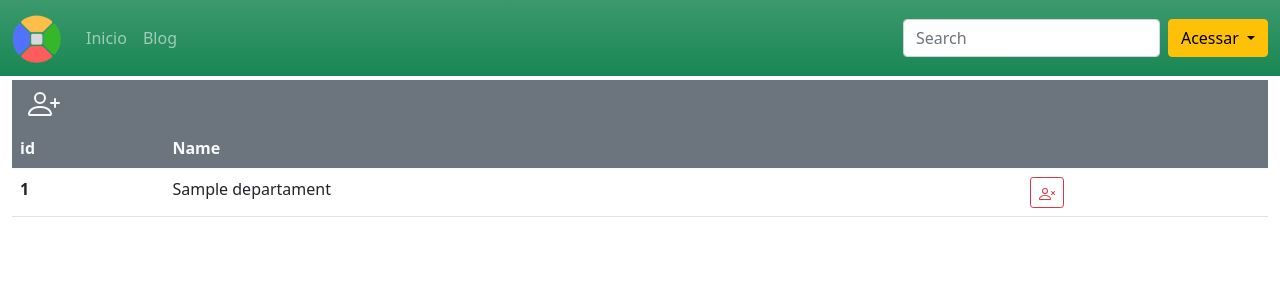
After one commit to dnetochaves/repense_rh, a Django app: template apps/departament/templates/departament/departament_list.html in a window 1280 px wide. The commit adds this page. Shown: the top 300 px of the page. Run offline with Django 3.2, Linux system fonts and the light colour scheme; the template is opened without the code that fills it: most values are stand-ins (such as "Sample title", 1, 10 or a date in 2020); some libraries are stand-ins or nearby versions.

Commit message:
rote departament

```diff
--- /dev/null
+++ b/apps/departament/templates/departament/departament_list.html
@@ -0,0 +1,55 @@
+{% extends 'base.html' %}
+
+{% block title %}
+Employee
+{% endblock title %}
+
+
+{% block main %}
+<ul class="nav bg-secondary">
+    <li class="nav-item">
+        <a class="nav-link active text-light" aria-current="page" href="{% url 'employee:employee_create' %}">
+            <svg xmlns="http://www.w3.org/2000/svg" width="32" height="32" fill="currentColor" class="bi bi-person-plus"
+                viewBox="0 0 16 16">
+                <path
+                    d="M6 8a3 3 0 1 0 0-6 3 3 0 0 0 0 6zm2-3a2 2 0 1 1-4 0 2 2 0 0 1 4 0zm4 8c0 1-1 1-1 1H1s-1 0-1-1 1-4 6-4 6 3 6 4zm-1-.004c-.001-.246-.154-.986-.832-1.664C9.516 10.68 8.289 10 6 10c-2.29 0-3.516.68-4.168 1.332-.678.678-.83 1.418-.832 1.664h10z" />
+                <path fill-rule="evenodd"
+                    d="M13.5 5a.5.5 0 0 1 .5.5V7h1.5a.5.5 0 0 1 0 1H14v1.5a.5.5 0 0 1-1 0V8h-1.5a.5.5 0 0 1 0-1H13V5.5a.5.5 0 0 1 .5-.5z" />
+            </svg>
+        </a>
+    </li>
+</ul>
+<div class="table-responsive">
+    <table class="table">
+        <thead class="bg-secondary text-light">
+            <tr>
+                <th scope="col">id</th>
+                <th scope="col">Name</th>
+                <th scope="col"></th>
+            </tr>
+        </thead>
+        <tbody>
+            {% for departament in object_list %}
+            <tr>
+                <th scope="row">{{ departament.id }}</th>
+                <td>{{ departament.name }}</td>
+                <td>
+                    <a href="" class="btn btn-outline-danger btn-sm">
+                        <svg xmlns="http://www.w3.org/2000/svg" width="16" height="16" fill="currentColor"
+                            class="bi bi-person-x" viewBox="0 0 16 16">
+                            <path
+                                d="M6 8a3 3 0 1 0 0-6 3 3 0 0 0 0 6zm2-3a2 2 0 1 1-4 0 2 2 0 0 1 4 0zm4 8c0 1-1 1-1 1H1s-1 0-1-1 1-4 6-4 6 3 6 4zm-1-.004c-.001-.246-.154-.986-.832-1.664C9.516 10.68 8.289 10 6 10c-2.29 0-3.516.68-4.168 1.332-.678.678-.83 1.418-.832 1.664h10z" />
+                            <path fill-rule="evenodd"
+                                d="M12.146 5.146a.5.5 0 0 1 .708 0L14 6.293l1.146-1.147a.5.5 0 0 1 .708.708L14.707 7l1.147 1.146a.5.5 0 0 1-.708.708L14 7.707l-1.146 1.147a.5.5 0 0 1-.708-.708L13.293 7l-1.147-1.146a.5.5 0 0 1 0-.708z" />
+                        </svg>
+                    </a>
+                </td>
+            </tr>
+            {% endfor %}
+        </tbody>
+    </table>
+</div>
+{% endblock main %}
+
+
+</form>
--- a/repense_rh/urls.py
+++ b/repense_rh/urls.py
@@ -21,5 +21,6 @@ urlpatterns = [
     path('accounts/', include('django.contrib.auth.urls')),
     path('employee/', include('apps.employee.urls')),
     path('company/', include('apps.company.urls')),
+    path('departament/', include('apps.departament.urls')),
     path('admin/', admin.site.urls),
 ]
```
Also changed, not shown: apps/core/templates/core/perfil.html (+16 -7 lines), apps/departament/urls.py (added, +9 -0 lines), apps/departament/views.py (+10 -1 lines).
